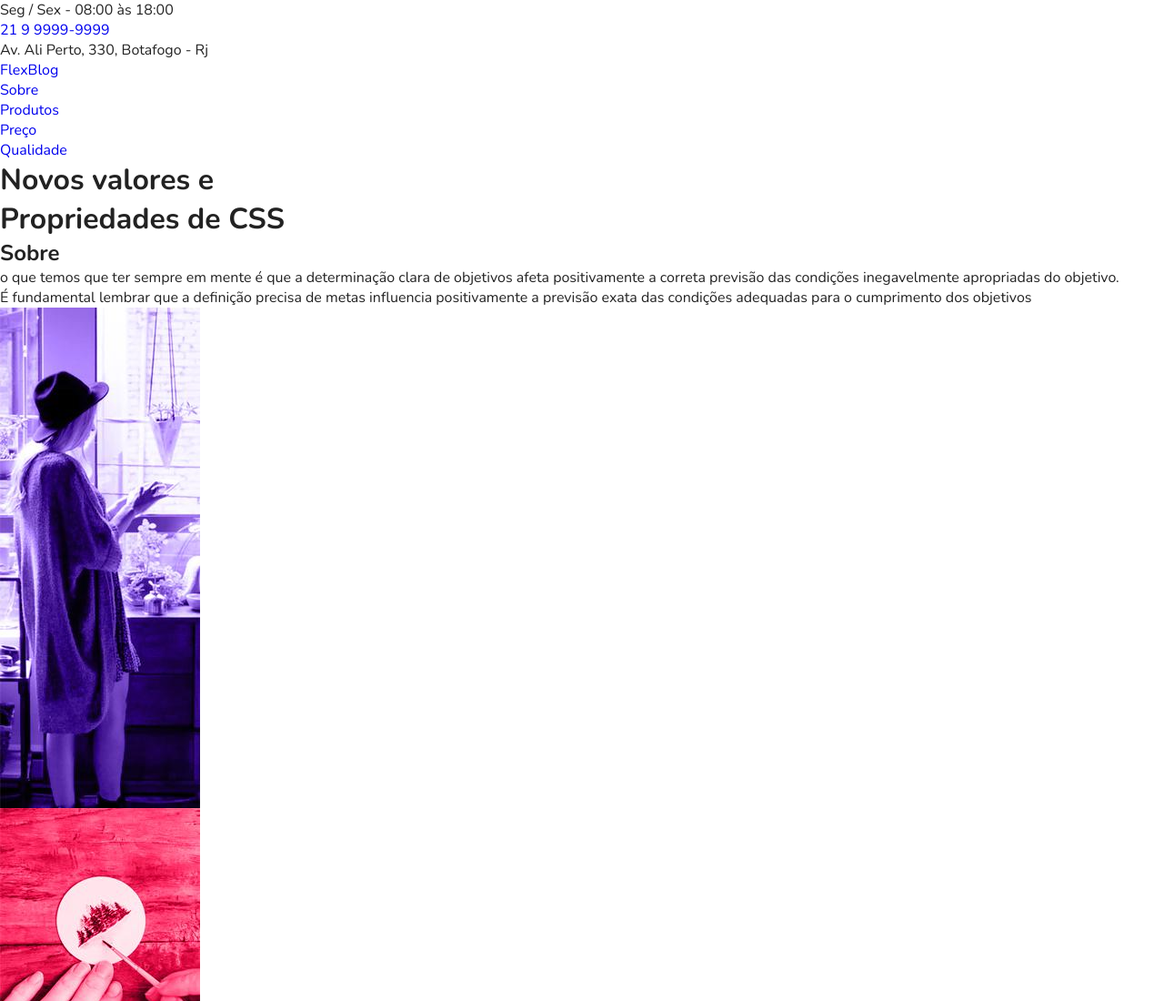
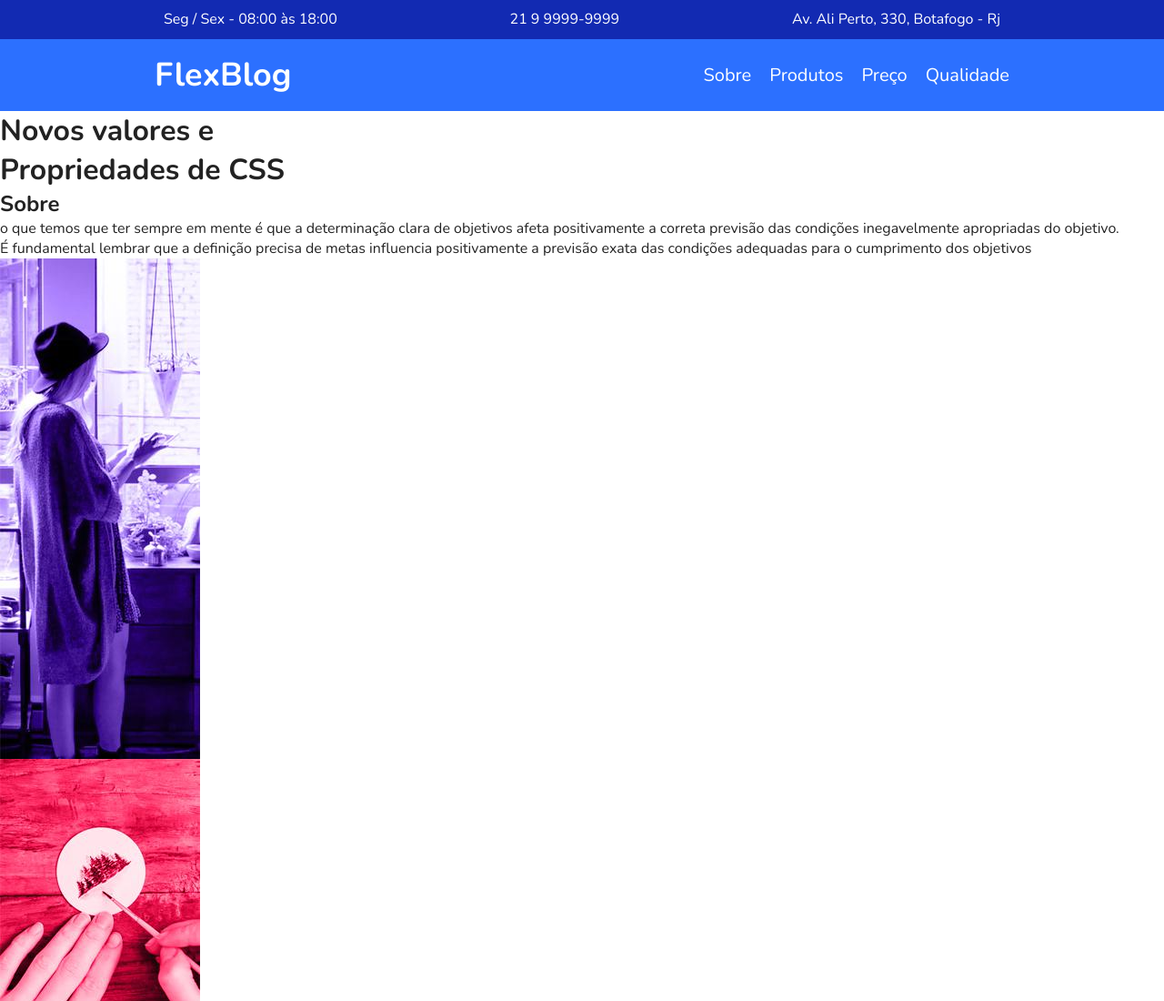
Before and after one commit to TbrunoK/FlexBlog, a plain HTML site: page index.html in a window 1280 px wide. Shown: the top 1100 px of the page at 91% size. Drawn offline with nearby package versions, Linux system fonts and the light colour scheme.

Commit message:
Header/Menu

```diff
--- a/css/style.css
+++ b/css/style.css
@@ -1,8 +1,6 @@
-
 * {
   box-sizing: border-box;
 }
-
 
 body,
 h1,
@@ -32,3 +30,77 @@ img {
   display: block;
   max-width: 100%;
 }
+
+/* Superinfo */
+
+.superinfo-bg {
+  background: #122ab2;
+  color: white;
+}
+
+.superinfo {
+  display: flex;
+
+  max-width: 960px;
+
+  margin: 0 auto;
+  justify-content: space-between;
+  flex-wrap: wrap;
+  padding: 10px;
+}
+
+.superinfo p,
+.superinfo a {
+  margin: 0 10px 1px;
+}
+
+.superinfo a {
+  color: white;
+}
+
+/* Menu */
+.menu-bg {
+  background: #2c70ff;
+}
+
+.menu {
+  max-width: 960px;
+  margin: 0 auto;
+  padding: 15px 0px;
+
+  display: flex;
+  flex-wrap: wrap;
+  justify-content: space-between;
+  align-items: center;
+}
+
+.menu a {
+  color: white;
+}
+
+.menu-logo a {
+  font-size: 2.25em;
+  font-weight: bold;
+  margin: 0px 10px;
+}
+
+.menu-nav ul {
+  display: flex;
+  flex-wrap: wrap;
+}
+
+.menu-nav a {
+  font-size: 1.25em;
+  display: block;
+  padding: 10px;
+}
+
+.menu-nav a:hover {
+  background: #122ab2;
+  border-radius: 4px;
+  border: 1px solid #000000;
+  color: #e6e6e6;
+}
+
+
+/* introdução */
--- a/index.html
+++ b/index.html
@@ -27,7 +27,7 @@
         <div class="menu-logo">
           <a href="#">FlexBlog</a>
         </div>
-        <nav>
+        <nav class="menu-nav">
           <ul>
             <li>
               <a href="#sobre">Sobre</a>
```
